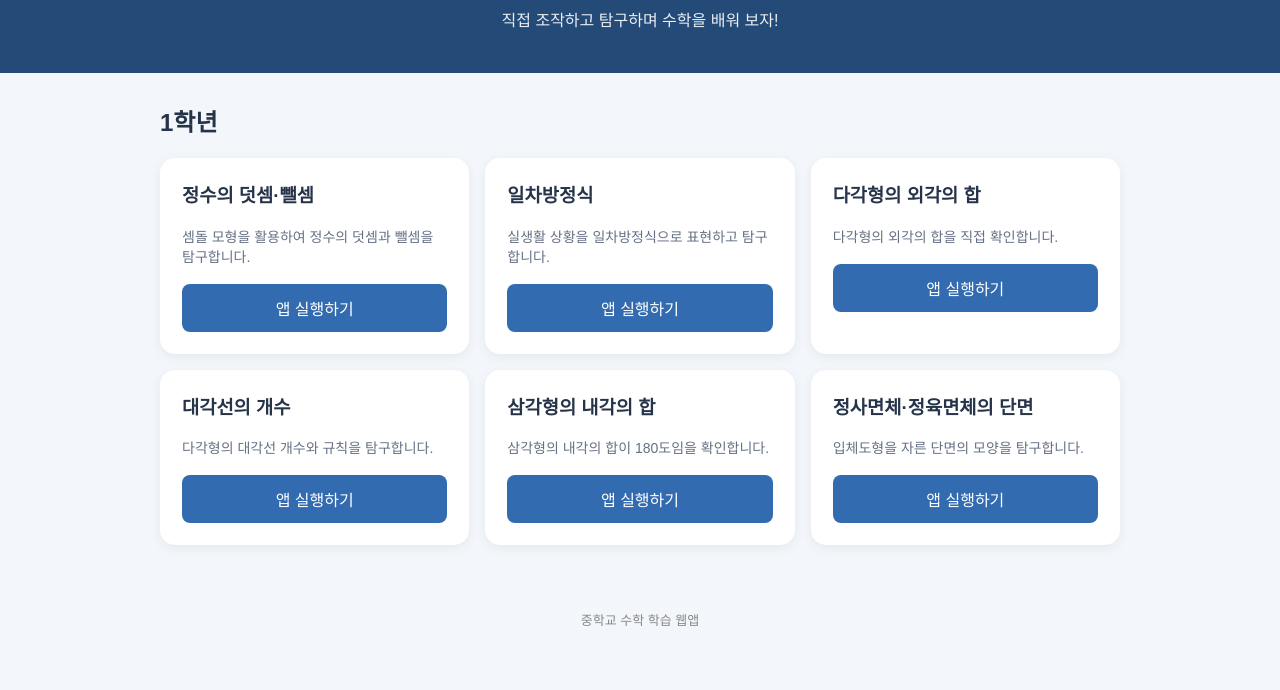
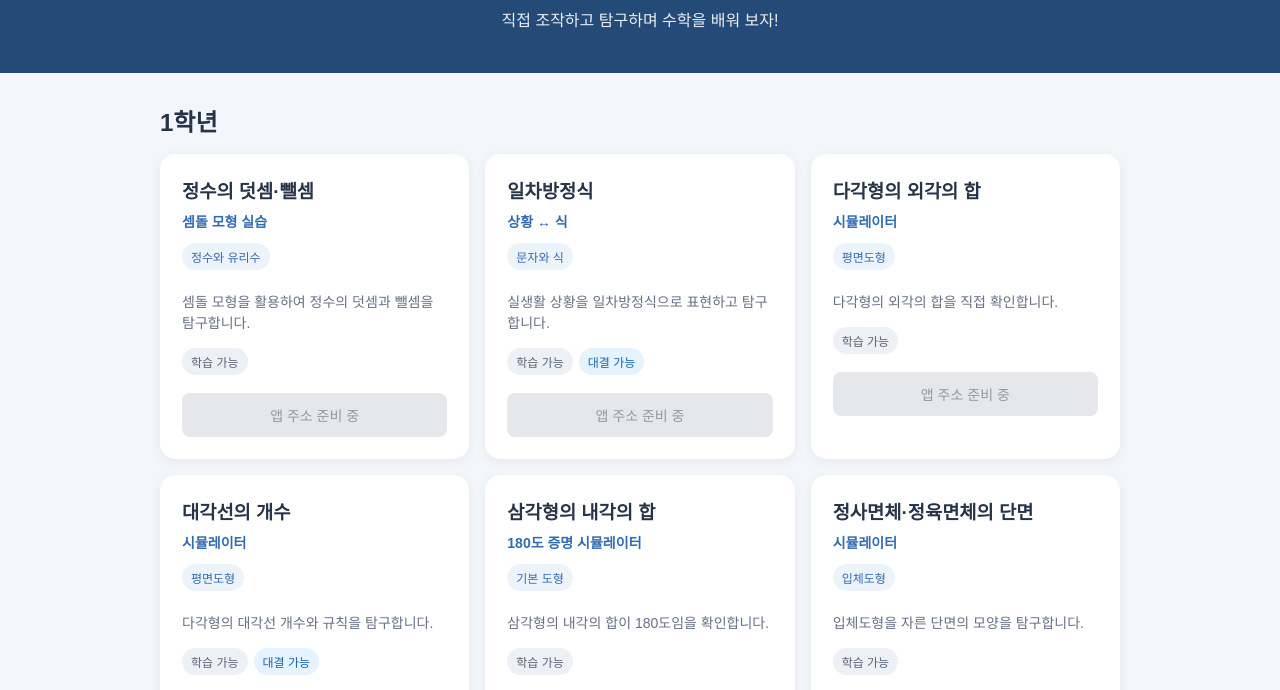
Before and after one commit to RemigesHerb/math-learning-hub, a plain HTML site: page index.html in a window 1280 px wide. Shown: the part 91-781 px from the top of the page. Drawn offline with Linux system fonts and the light colour scheme.

Commit message:
Update index.html

```diff
--- a/index.html
+++ b/index.html
@@ -5,8 +5,11 @@
   <meta charset="UTF-8">
   <meta name="viewport" content="width=device-width, initial-scale=1">
   <title>수학 탐구 놀이터</title>
+
   <style>
-    * { box-sizing: border-box; }
+    * {
+      box-sizing: border-box;
+    }
 
     body {
       margin: 0;
@@ -22,21 +25,33 @@
       padding: 42px 20px;
     }
 
-    header h1 { margin: 0 0 10px; }
-    header p { margin: 0; opacity: .9; }
+    header h1 {
+      margin: 0 0 10px;
+    }
+
+    header p {
+      margin: 0;
+      opacity: .9;
+    }
 
     main {
       max-width: 1000px;
       margin: 30px auto;
       padding: 0 20px;
+      min-height: 300px;
     }
 
-    .grade { margin-bottom: 35px; }
+    .grade {
+      margin-bottom: 35px;
+    }
+
+    .grade h2 {
+      margin-bottom: 16px;
+    }
 
     .apps {
       display: grid;
-      grid-template-columns:
-        repeat(auto-fit, minmax(230px, 1fr));
+      grid-template-columns: repeat(auto-fit, minmax(230px, 1fr));
       gap: 16px;
     }
 
@@ -47,8 +62,52 @@
       box-shadow: 0 3px 12px #00000010;
     }
 
-    .card h3 { margin-top: 0; }
-    .card p { color: #667085; font-size: 14px; }
+    .card h3 {
+      margin: 0 0 8px;
+    }
+
+    .subtitle {
+      color: #326bb0;
+      font-size: 14px;
+      margin: 0 0 12px;
+      font-weight: bold;
+    }
+
+    .unit {
+      display: inline-block;
+      background: #edf3fa;
+      color: #326bb0;
+      font-size: 12px;
+      padding: 5px 9px;
+      border-radius: 20px;
+      margin-bottom: 8px;
+    }
+
+    .card p {
+      color: #667085;
+      font-size: 14px;
+      line-height: 1.5;
+    }
+
+    .badges {
+      display: flex;
+      gap: 6px;
+      flex-wrap: wrap;
+      margin-top: 12px;
+    }
+
+    .badge {
+      font-size: 12px;
+      padding: 5px 9px;
+      border-radius: 20px;
+      background: #edf0f4;
+      color: #596579;
+    }
+
+    .badge.battle {
+      background: #e5f2ff;
+      color: #1765a8;
+    }
 
     .card a {
       display: block;
@@ -61,7 +120,20 @@
       margin-top: 18px;
     }
 
-    .card a:hover { background: #1d4f89; }
+    .card a:hover {
+      background: #1d4f89;
+    }
+
+    .card .disabled {
+      display: block;
+      background: #e5e7eb;
+      color: #9299a5;
+      padding: 12px;
+      border-radius: 8px;
+      text-align: center;
+      margin-top: 18px;
+      font-size: 14px;
+    }
 
     footer {
       text-align: center;
@@ -69,17 +141,24 @@
       padding: 30px;
       font-size: 13px;
     }
+
+    .message {
+      text-align: center;
+      color: #667085;
+      padding: 50px 10px;
+    }
   </style>
 </head>
 
 <body>
+
   <header>
     <h1>📐 수학 탐구 놀이터</h1>
     <p>직접 조작하고 탐구하며 수학을 배워 보자!</p>
   </header>
 
   <main id="app-list">
-    앱 목록을 불러오는 중입니다.
+    <div class="message">앱 목록을 불러오는 중입니다.</div>
   </main>
 
   <footer>중학교 수학 학습 웹앱</footer>
@@ -96,11 +175,18 @@
         }
 
         const data = await response.json();
-        container.innerHTML = "";
 
-        ["1학년", "2학년", "3학년"].forEach(grade => {
-          const apps = data.apps.filter(
-            app => app.grade === grade && app.visible === true
+        if (!data || !Array.isArray(data.apps)) {
+          throw new Error("apps.json 형식이 올바르지 않습니다.");
+        }
+
+        container.replaceChildren();
+
+        const grades = ["1학년", "2학년", "3학년"];
+
+        grades.forEach(grade => {
+          const apps = data.apps.filter(app =>
+            app.grade === grade && app.visible === true
           );
 
           if (apps.length === 0) return;
@@ -119,17 +205,75 @@
             const card = document.createElement("article");
             card.className = "card";
 
+            // 앱 제목
             const name = document.createElement("h3");
-            name.textContent = app.title;
+            name.textContent = app.title || "제목 없음";
 
+            // 부제목
+            const subtitle = document.createElement("div");
+            subtitle.className = "subtitle";
+            subtitle.textContent = app.subtitle || "";
+
+            // 단원
+            const unit = document.createElement("span");
+            unit.className = "unit";
+            unit.textContent = app.unit || "단원 미지정";
+
+            // 설명
             const description = document.createElement("p");
-            description.textContent = app.description;
+            description.textContent = app.description || "";
 
+            // 기능 표시
+            const badges = document.createElement("div");
+            badges.className = "badges";
+
+            const learningBadge = document.createElement("span");
+            learningBadge.className = "badge";
+            learningBadge.textContent = "학습 가능";
+            badges.appendChild(learningBadge);
+
+            if (app.battleEnabled === true) {
+              const battleBadge = document.createElement("span");
+              battleBadge.className = "badge battle";
+              battleBadge.textContent = "대결 가능";
+              badges.appendChild(battleBadge);
+            }
+
+            // 앱 실행 링크
             const link = document.createElement("a");
-            link.textContent = "앱 실행하기";
-            link.href = app.url;
 
-            card.append(name, description, link);
+            const safeUrl = getSafeUrl(app.url);
+
+            if (safeUrl) {
+              link.textContent = "학습하기";
+              link.href = safeUrl;
+              link.target = "_blank";
+              link.rel = "noopener noreferrer";
+            } else {
+              const disabled = document.createElement("span");
+              disabled.className = "disabled";
+              disabled.textContent = "앱 주소 준비 중";
+              card.append(
+                name,
+                subtitle,
+                unit,
+                description,
+                badges,
+                disabled
+              );
+              grid.appendChild(card);
+              return;
+            }
+
+            card.append(
+              name,
+              subtitle,
+              unit,
+              description,
+              badges,
+              link
+            );
+
             grid.appendChild(card);
           });
 
@@ -137,17 +281,49 @@
           container.appendChild(section);
         });
 
-        if (!container.children.length) {
-          container.textContent = "현재 공개된 앱이 없습니다.";
+        if (container.children.length === 0) {
+          container.innerHTML = "";
+          const message = document.createElement("div");
+          message.className = "message";
+          message.textContent = "현재 공개된 앱이 없습니다.";
+          container.appendChild(message);
         }
 
       } catch (error) {
-        container.textContent = "앱 목록을 불러오지 못했습니다.";
         console.error(error);
+
+        container.replaceChildren();
+
+        const message = document.createElement("div");
+        message.className = "message";
+        message.textContent =
+          "앱 목록을 불러오지 못했습니다. 잠시 후 다시 시도해 주세요.";
+
+        container.appendChild(message);
+      }
+    }
+
+    // 안전한 앱 주소인지 확인
+    function getSafeUrl(value) {
+      if (typeof value !== "string" || !value.trim()) {
+        return null;
+      }
+
+      try {
+        const url = new URL(value, window.location.href);
+
+        if (url.protocol !== "http:" && url.protocol !== "https:") {
+          return null;
+        }
+
+        return url.href;
+      } catch {
+        return null;
       }
     }
 
     loadApps();
   </script>
+
 </body>
 </html>
```
